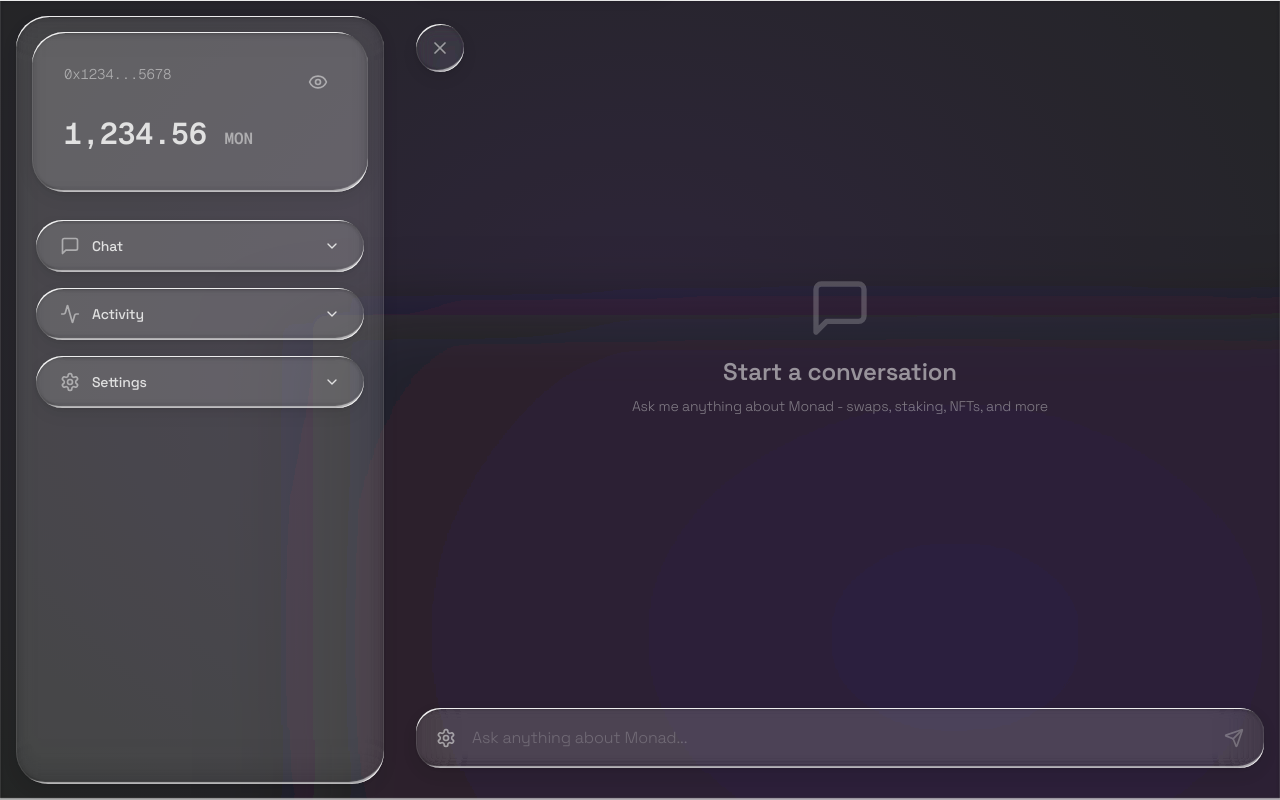
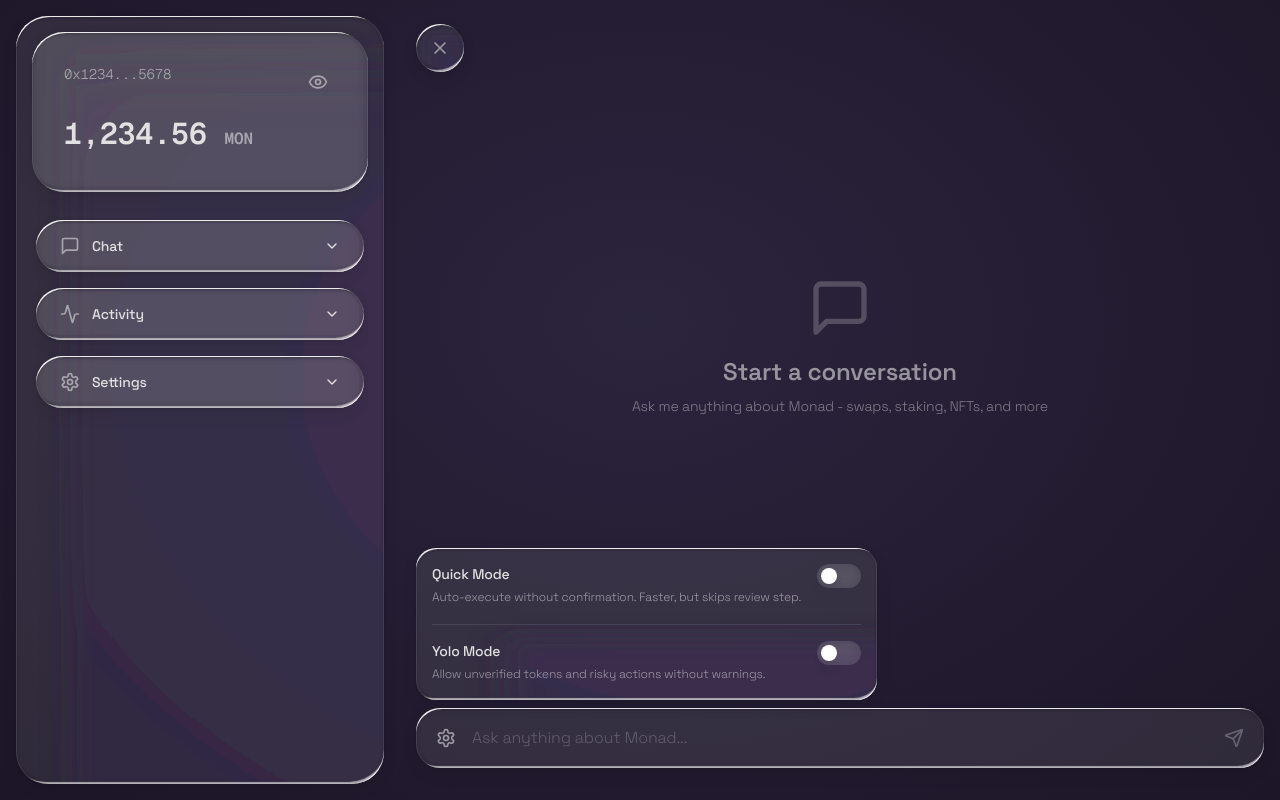
Before and after one commit to s0nderlabs/pragma., a Next.js app in the folder apps/web/: page /h2 in a window 1280 px wide. Both pictures are taken after a click on the button 446 px from the left and 738 px from the top of the page. Built offline with nearby package versions, Linux system fonts and the light colour scheme.

Commit message:
fix: remove liquid glass container from the main page

```diff
--- a/apps/web/src/components/h2/Background.tsx
+++ b/apps/web/src/components/h2/Background.tsx
@@ -5,14 +5,14 @@
 export default function Background() {
   const { theme } = useThemeStore()
 
-  // Static gradient using Monad brand colors - no animation
+  // Static gradient using soft lavender tones - no animation
   const gradientStyle = theme === 'pragma-light'
     ? {
-        background: 'radial-gradient(ellipse at 50% 40%, #F5F3FF 0%, #FBFAF9 100%)',
+        background: 'radial-gradient(ellipse at 50% 40%, #E8E5F5 0%, #F2F0F9 100%)',
       }
     : {
-        // Much more subtle dark mode - almost black with gentle purple hint
-        background: 'radial-gradient(ellipse at 50% 40%, #1a1028 0%, #0E100F 100%)',
+        // Deep lavender dark mode with purple undertones
+        background: 'radial-gradient(ellipse at 50% 40%, #2B243D 0%, #1C1628 100%)',
       }
 
   return (
--- a/apps/web/src/components/h2/chat/ChatInput.tsx
+++ b/apps/web/src/components/h2/chat/ChatInput.tsx
@@ -5,10 +5,7 @@
 import { useChatStore } from '@/stores/useChatStore'
 import { LiquidGlassPanel } from '@/components/ui/liquid-glass'
 import { Send, Settings } from 'lucide-react'
-
-interface ChatInputProps {
-  onSettingsClick?: () => void
-}
+import { ModePopover } from './ModePopover'
 
 /**
  * ChatInput Component
@@ -16,11 +13,13 @@
  * Auto-resize textarea with send button and settings gear.
  * Design: Glass morphism input bar at bottom of chat.
  */
-export function ChatInput({ onSettingsClick }: ChatInputProps) {
+export function ChatInput() {
   const { theme } = useThemeStore()
   const { addMessage, isThinking, activeConversationId, createConversation } = useChatStore()
   const [input, setInput] = useState('')
+  const [modePopoverOpen, setModePopoverOpen] = useState(false)
   const textareaRef = useRef<HTMLTextAreaElement>(null)
+  const gearButtonRef = useRef<HTMLButtonElement>(null)
 
   // Auto-resize textarea
   useEffect(() => {
@@ -101,7 +100,14 @@
 
   return (
     <div className="px-4 pt-4 pb-8 flex justify-center">
-      <div className="w-full max-w-4xl">
+      <div className="w-full max-w-4xl relative">
+        {/* Mode Popover */}
+        <ModePopover
+          isOpen={modePopoverOpen}
+          onClose={() => setModePopoverOpen(false)}
+          anchorRef={gearButtonRef}
+        />
+
         <LiquidGlassPanel
           theme={theme}
           className="rounded-[24px] p-3 flex items-center gap-2"
@@ -111,9 +117,10 @@
         >
         {/* Settings Gear */}
         <button
-          onClick={onSettingsClick}
+          ref={gearButtonRef}
+          onClick={() => setModePopoverOpen(!modePopoverOpen)}
           className="flex-shrink-0 p-2 rounded-lg hover:bg-white/10 transition-colors"
-          aria-label="Settings"
+          aria-label="Mode settings"
         >
           <Settings className="w-5 h-5 opacity-60" />
         </button>
--- /dev/null
+++ b/apps/web/src/components/h2/chat/ModePopover.tsx
@@ -0,0 +1,117 @@
+'use client'
+
+import { useEffect, useRef } from 'react'
+import { useThemeStore } from '@/stores/useThemeStore'
+import { useChatStore } from '@/stores/useChatStore'
+import { LiquidGlassPanel } from '@/components/ui/liquid-glass'
+import { Toggle } from '@/components/ui/Toggle'
+import { motion, AnimatePresence } from 'framer-motion'
+
+interface ModePopoverProps {
+  isOpen: boolean
+  onClose: () => void
+  anchorRef: React.RefObject<HTMLElement>
+}
+
+/**
+ * ModePopover Component
+ *
+ * Glass popover displaying Yolo and Quick mode toggles.
+ * Appears above the gear icon in ChatInput.
+ */
+export function ModePopover({ isOpen, onClose, anchorRef }: ModePopoverProps) {
+  const { theme } = useThemeStore()
+  const { yoloMode, quickMode, toggleYoloMode, toggleQuickMode } = useChatStore()
+  const popoverRef = useRef<HTMLDivElement>(null)
+
+  // Close on click outside
+  useEffect(() => {
+    if (!isOpen) return
+
+    const handleClickOutside = (e: MouseEvent) => {
+      if (
+        popoverRef.current &&
+        !popoverRef.current.contains(e.target as Node) &&
+        anchorRef.current &&
+        !anchorRef.current.contains(e.target as Node)
+      ) {
+        onClose()
+      }
+    }
+
+    document.addEventListener('mousedown', handleClickOutside)
+    return () => document.removeEventListener('mousedown', handleClickOutside)
+  }, [isOpen, onClose, anchorRef])
+
+  // Close on Escape key
+  useEffect(() => {
+    if (!isOpen) return
+
+    const handleEscape = (e: KeyboardEvent) => {
+      if (e.key === 'Escape') {
+        onClose()
+      }
+    }
+
+    document.addEventListener('keydown', handleEscape)
+    return () => document.removeEventListener('keydown', handleEscape)
+  }, [isOpen, onClose])
+
+  return (
+    <AnimatePresence>
+      {isOpen && (
+        <motion.div
+          ref={popoverRef}
+          initial={{ opacity: 0, y: 10, scale: 0.95 }}
+          animate={{ opacity: 1, y: 0, scale: 1 }}
+          exit={{ opacity: 0, y: 10, scale: 0.95 }}
+          transition={{ duration: 0.2, ease: 'easeOut' }}
+          className="absolute bottom-full left-0 mb-2 z-50"
+        >
+          <LiquidGlassPanel
+            theme={theme}
+            className="rounded-[20px] p-4 min-w-[280px] shadow-2xl"
+            blurAmount={8}
+            displacementScale={0.4}
+            stdDeviation={0.03}
+          >
+            <div className="space-y-4">
+              {/* Quick Mode */}
+              <div className="flex items-start justify-between gap-4">
+                <div className="flex-1">
+                  <div className="font-medium text-sm mb-1">Quick Mode</div>
+                  <div className="text-xs opacity-60 leading-relaxed">
+                    Auto-execute without confirmation. Faster, but skips review step.
+                  </div>
+                </div>
+                <Toggle
+                  enabled={quickMode}
+                  onChange={toggleQuickMode}
+                  label="Toggle Quick Mode"
+                />
+              </div>
+
+              {/* Divider */}
+              <div className="h-px bg-white/10" />
+
+              {/* Yolo Mode */}
+              <div className="flex items-start justify-between gap-4">
+                <div className="flex-1">
+                  <div className="font-medium text-sm mb-1">Yolo Mode</div>
+                  <div className="text-xs opacity-60 leading-relaxed">
+                    Allow unverified tokens and risky actions without warnings.
+                  </div>
+                </div>
+                <Toggle
+                  enabled={yoloMode}
+                  onChange={toggleYoloMode}
+                  label="Toggle Yolo Mode"
+                />
+              </div>
+            </div>
+          </LiquidGlassPanel>
+        </motion.div>
+      )}
+    </AnimatePresence>
+  )
+}
--- a/apps/web/src/components/h2/layout/ChatContainer.tsx
+++ b/apps/web/src/components/h2/layout/ChatContainer.tsx
@@ -97,13 +97,13 @@
         </LiquidGlassPanel>
       </button>
 
-      <LiquidGlassPanel
+      {/* <LiquidGlassPanel
         theme={theme}
         className="h-full rounded-none"
         blurAmount={8}
         displacementScale={0.5}
         stdDeviation={0.04}
-      >
+      > */}
         <div className="flex h-full relative overflow-hidden">
           {/* Sidebar Section (always rendered, width animated) */}
           <div
@@ -129,7 +129,7 @@
             />
 
             {/* Chat Input */}
-            <ChatInput onSettingsClick={() => setSettingsMenuOpen(!settingsMenuOpen)} />
+            <ChatInput />
           </div>
 
           {/* Mobile Backdrop (when sidebar open) */}
@@ -140,7 +140,7 @@
             />
           )}
         </div>
-      </LiquidGlassPanel>
+      {/* </LiquidGlassPanel> */}
     </div>
   )
 }
--- /dev/null
+++ b/apps/web/src/components/ui/Toggle.tsx
@@ -0,0 +1,53 @@
+'use client'
+
+import { motion } from 'framer-motion'
+
+interface ToggleProps {
+  enabled: boolean
+  onChange: (enabled: boolean) => void
+  label?: string
+  disabled?: boolean
+}
+
+/**
+ * Toggle Component
+ *
+ * iOS-style toggle switch with glass morphism design.
+ * Purple accent (#836EF9) when active.
+ */
+export function Toggle({ enabled, onChange, label, disabled = false }: ToggleProps) {
+  return (
+    <button
+      type="button"
+      role="switch"
+      aria-checked={enabled}
+      aria-label={label}
+      disabled={disabled}
+      onClick={() => !disabled && onChange(!enabled)}
+      className={`
+        relative inline-flex h-6 w-11 items-center rounded-full
+        transition-all duration-300 ease-out
+        ${disabled ? 'opacity-50 cursor-not-allowed' : 'cursor-pointer'}
+        ${enabled
+          ? 'bg-[#836EF9]/80 shadow-[0_0_20px_rgba(131,110,249,0.3)]'
+          : 'bg-white/10 backdrop-blur-sm'
+        }
+      `}
+    >
+      <motion.span
+        layout
+        transition={{
+          type: 'spring',
+          stiffness: 500,
+          damping: 30,
+        }}
+        className={`
+          inline-block h-4 w-4 rounded-full
+          bg-white shadow-lg
+          ${enabled ? 'translate-x-6' : 'translate-x-1'}
+          transition-transform duration-300 ease-out
+        `}
+      />
+    </button>
+  )
+}
--- a/apps/web/src/stores/useChatStore.ts
+++ b/apps/web/src/stores/useChatStore.ts
@@ -24,6 +24,8 @@
   conversations: Conversation[]
   activeConversationId: string | null
   isThinking: boolean
+  yoloMode: boolean
+  quickMode: boolean
 
   // Actions
   createConversation: () => string
@@ -32,6 +34,8 @@
   deleteConversation: (id: string) => void
   setThinking: (thinking: boolean) => void
   clearActiveConversation: () => void
+  toggleYoloMode: () => void
+  toggleQuickMode: () => void
 }
 
 export const useChatStore = create<ChatState>()(
@@ -40,6 +44,8 @@
       conversations: [],
       activeConversationId: null,
       isThinking: false,
+      yoloMode: false,
+      quickMode: false,
 
       createConversation: () => {
         const id = `conv_${Date.now()}_${Math.random().toString(36).slice(2, 9)}`
@@ -69,7 +75,7 @@
       },
 
       addMessage: (message) => {
-        const { activeConversationId, conversations } = get()
+        const { activeConversationId } = get()
 
         if (!activeConversationId) {
           // Create new conversation if none exists
@@ -119,13 +125,23 @@
       clearActiveConversation: () => {
         set({ activeConversationId: null })
       },
+
+      toggleYoloMode: () => {
+        set((state) => ({ yoloMode: !state.yoloMode }))
+      },
+
+      toggleQuickMode: () => {
+        set((state) => ({ quickMode: !state.quickMode }))
+      },
     }),
     {
       name: 'pragma:chat',
-      // Only persist conversations, not UI state
+      // Persist conversations and mode settings
       partialize: (state) => ({
         conversations: state.conversations,
         activeConversationId: state.activeConversationId,
+        yoloMode: state.yoloMode,
+        quickMode: state.quickMode,
       }),
     }
   )
```
